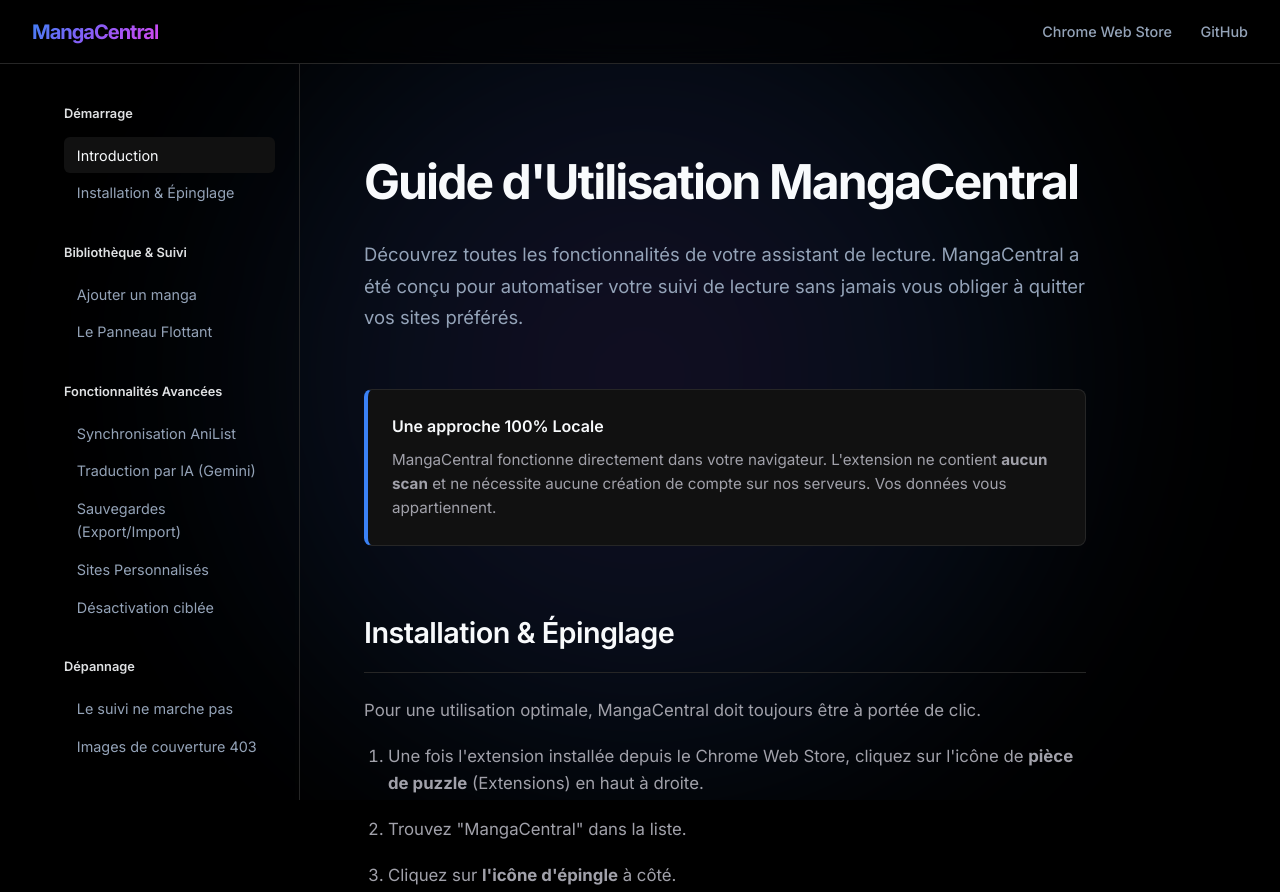
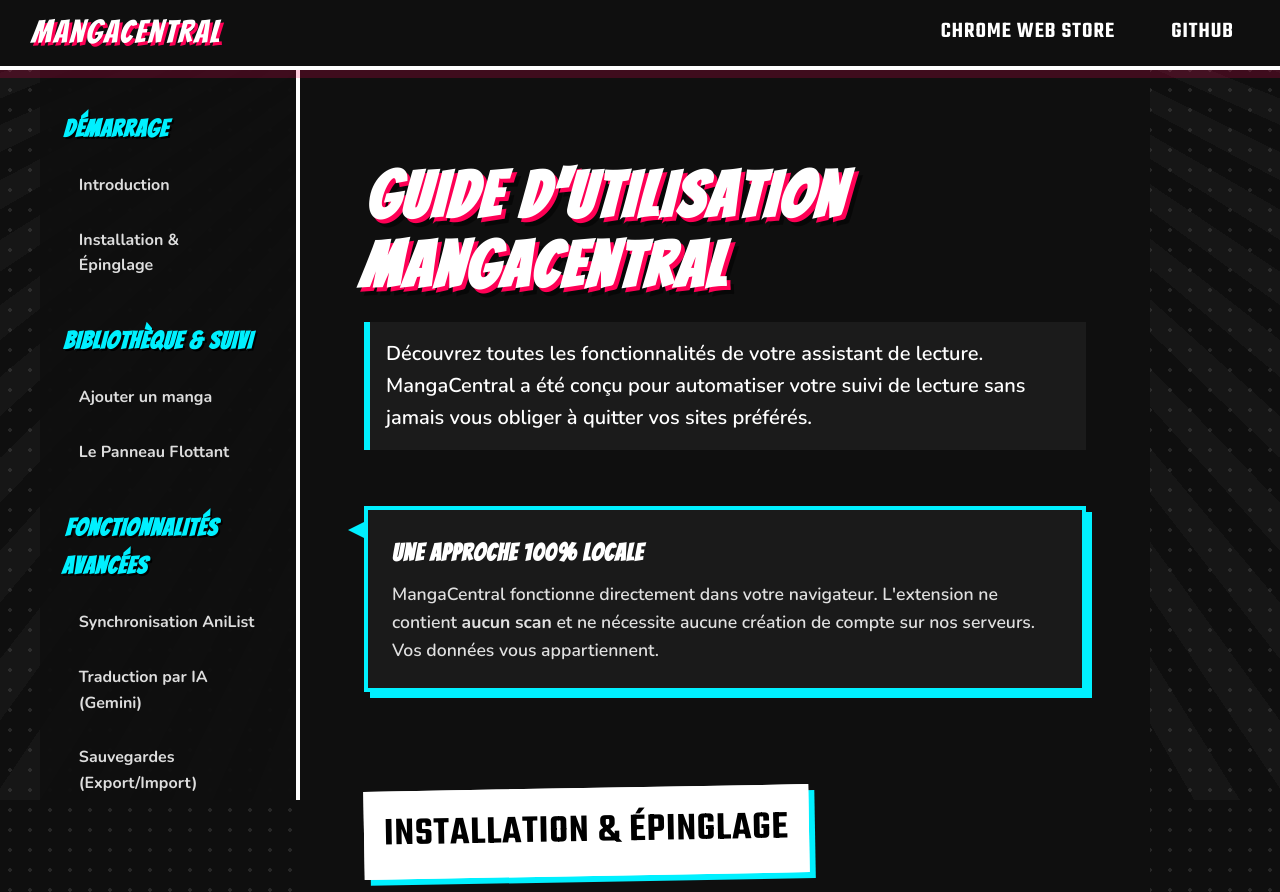
Before and after one commit to diaganaseydi011-prog/manga-central, a browser extension: page docs/index.html in a window 1280 px wide. Shown: the top 892 px of the page. Drawn offline with nearby package versions, Linux system fonts and the light colour scheme.

Commit message:
docs: redesign complet style manga/anime (trames, speedlines, panneaux)

```diff
--- a/docs/index.html
+++ b/docs/index.html
@@ -9,29 +9,27 @@
   <link rel="preconnect" href="https://fonts.googleapis.com">
   <link rel="preconnect" href="https://fonts.gstatic.com" crossorigin>
   <link href="https://fonts.googleapis.com/css2?family=Inter:wght@300;400;500;600;700&family=Orbitron:wght@600;700&display=swap" rel="stylesheet">
+  <link href="https://fonts.googleapis.com/css2?family=Bangers&family=Nunito:wght@400;600;700&family=Teko:wght@600&display=swap" rel="stylesheet">
   <style>
     :root {
-      --bg-base: #000000;
-      --bg-surface: #111111;
-      --bg-glass: rgba(17, 17, 17, 0.5);
-      --bg-glass-hover: rgba(30, 30, 30, 0.7);
-      --border-color: #262626;
-      --accent-gradient: linear-gradient(135deg, #3b82f6, #8b5cf6, #d946ef);
-      --accent: #8b5cf6;
-      --text-main: #f8fafc;
-      --text-muted: #94a3b8;
-      --danger: #ef4444;
-      --warning: #f59e0b;
-      --success: #10b981;
-      --radius: 12px;
-      --font-main: 'Inter', system-ui, -apple-system, sans-serif;
+      --bg-base: #0f0f0f;
+      --bg-panel: #1a1a1a;
+      --manga-border: 4px solid #ffffff;
+      --accent: #ff0055; /* Vibrant anime red/pink */
+      --accent-secondary: #00f0ff;
+      --text-main: #ffffff;
+      --text-muted: #aaaaaa;
+      --radius: 0px; /* Sharp corners for manga panels */
+      --font-text: 'Nunito', sans-serif;
+      --font-title: 'Bangers', cursive;
+      --font-sub: 'Teko', sans-serif;
     }
 
     * { box-sizing: border-box; }
     html { scroll-behavior: smooth; }
     body {
       margin: 0;
-      font-family: var(--font-main);
+      font-family: var(--font-text);
       background-color: var(--bg-base);
       color: var(--text-main);
       line-height: 1.6;
@@ -39,54 +37,42 @@
       flex-direction: column;
       min-height: 100vh;
       overflow-x: hidden;
-      -webkit-font-smoothing: antialiased;
+      /* Halftone dot pattern (Trame Manga) */
+      background-image: radial-gradient(rgba(255, 255, 255, 0.1) 2px, transparent 2px);
+      background-size: 20px 20px;
     }
 
-    /* Elegant Animated Background */
+    /* Speed lines overlay at the top */
     .bg-anim {
       position: fixed;
       top: 0; left: 0; width: 100vw; height: 100vh;
       z-index: -2;
-      background: var(--bg-base);
-      overflow: hidden;
-    }
-
-    .bg-anim::after {
-      content: '';
-      position: absolute;
-      top: -20%; left: 50%;
-      width: 80vw; height: 80vw;
-      transform: translateX(-50%);
-      background: radial-gradient(circle, rgba(139, 92, 246, 0.15) 0%, rgba(59, 130, 246, 0.1) 40%, transparent 70%);
-      filter: blur(80px);
-      animation: breathe 15s ease-in-out infinite alternate;
-      border-radius: 50%;
-    }
-
-    @keyframes breathe {
-      0% { transform: translateX(-50%) scale(1) translateY(0); }
-      100% { transform: translateX(-50%) scale(1.1) translateY(5%); }
+      pointer-events: none;
+      background: repeating-conic-gradient(
+        from 0deg at 50% -20%,
+        rgba(255, 255, 255, 0.03) 0deg 2deg,
+        transparent 2deg 4deg
+      );
     }
 
     /* Scrollbar */
-    ::-webkit-scrollbar { width: 8px; }
-    ::-webkit-scrollbar-track { background: transparent; }
-    ::-webkit-scrollbar-thumb { background: var(--border-color); border-radius: 4px; }
-    ::-webkit-scrollbar-thumb:hover { background: #404040; }
+    ::-webkit-scrollbar { width: 12px; }
+    ::-webkit-scrollbar-track { background: var(--bg-base); border-left: 2px solid #333; }
+    ::-webkit-scrollbar-thumb { background: #fff; border: 2px solid var(--bg-base); }
+    ::-webkit-scrollbar-thumb:hover { background: var(--accent); }
 
     /* Header */
     header {
       position: fixed;
-      top: 0; width: 100%; height: 64px;
-      background: rgba(0, 0, 0, 0.6);
-      backdrop-filter: blur(12px);
-      -webkit-backdrop-filter: blur(12px);
-      border-bottom: 1px solid var(--border-color);
+      top: 0; width: 100%; height: 70px;
+      background: var(--bg-base);
+      border-bottom: var(--manga-border);
       z-index: 100;
       display: flex;
       align-items: center;
       padding: 0 2rem;
       justify-content: space-between;
+      box-shadow: 0 8px 0px rgba(255, 0, 85, 0.2);
     }
 
     .brand {
@@ -98,31 +84,39 @@
     }
 
     .logo {
-      font-weight: 700;
-      font-size: 20px;
-      letter-spacing: -0.05em;
-      background: var(--accent-gradient);
-      -webkit-background-clip: text;
-      -webkit-text-fill-color: transparent;
+      font-family: var(--font-title);
+      font-size: 32px;
+      letter-spacing: 2px;
+      color: var(--text-main);
+      text-shadow: 3px 3px 0px var(--accent);
+      transform: skewX(-5deg);
     }
 
     .header-links a {
-      color: var(--text-muted);
+      color: var(--text-main);
       text-decoration: none;
-      font-size: 0.9rem;
-      font-weight: 500;
+      font-family: var(--font-sub);
+      font-size: 1.4rem;
+      letter-spacing: 1px;
       margin-left: 1.5rem;
-      transition: color 0.2s;
+      padding: 4px 12px;
+      border: 2px solid transparent;
+      transition: all 0.2s;
+      text-transform: uppercase;
     }
     .header-links a:hover {
-      color: var(--text-main);
+      background: var(--accent);
+      color: #fff;
+      border: 2px solid #fff;
+      transform: translateY(-2px) rotate(-2deg);
+      box-shadow: 4px 4px 0px #fff;
     }
 
     /* Layout */
     .layout {
       display: flex;
       max-width: 1200px;
-      margin: 64px auto 0;
+      margin: 70px auto 0;
       width: 100%;
       flex: 1;
     }
@@ -131,37 +125,43 @@
     .sidebar {
       width: 260px;
       position: fixed;
-      top: 64px;
-      height: calc(100vh - 64px);
+      top: 70px;
+      height: calc(100vh - 70px);
       overflow-y: auto;
       padding: 2.5rem 1.5rem;
-      border-right: 1px solid var(--border-color);
-      background: rgba(0,0,0,0.2);
+      border-right: var(--manga-border);
+      background: rgba(15, 15, 15, 0.95);
     }
 
     .sidebar h4 {
-      font-size: 0.8rem;
-      font-weight: 600;
-      color: var(--text-main);
+      font-family: var(--font-title);
+      font-size: 1.5rem;
+      color: var(--accent-secondary);
       margin: 2rem 0 0.8rem 0;
-      opacity: 0.9;
+      letter-spacing: 1px;
+      text-shadow: 2px 2px 0px #000;
+      transform: skewX(-5deg);
     }
     .sidebar h4:first-child { margin-top: 0; }
 
     .sidebar a {
       display: block;
-      color: var(--text-muted);
+      color: #ddd;
       text-decoration: none;
-      font-size: 0.9rem;
-      padding: 0.4rem 0.8rem;
-      border-radius: 6px;
-      margin-bottom: 2px;
-      transition: all 0.2s;
+      font-size: 1rem;
+      font-weight: 700;
+      padding: 0.6rem 0.8rem;
+      margin-bottom: 6px;
+      border: 2px solid transparent;
+      transition: all 0.1s;
     }
 
     .sidebar a:hover, .sidebar a.active {
-      background: var(--bg-surface);
-      color: var(--text-main);
+      background: #fff;
+      color: #000;
+      border: 2px solid #fff;
+      transform: translateX(5px);
+      box-shadow: -4px 4px 0px var(--accent);
     }
 
     /* Main Content */
@@ -170,91 +170,163 @@
       padding: 3rem 4rem;
       max-width: 850px;
       width: 100%;
+      background: var(--bg-base); /* Obscure dots behind text */
     }
 
     h1 {
-      font-size: 3rem;
-      font-weight: 700;
-      letter-spacing: -0.04em;
+      font-family: var(--font-title);
+      font-size: 4rem;
+      letter-spacing: 3px;
       margin-bottom: 1rem;
-      color: var(--text-main);
+      color: #fff;
+      text-shadow: 4px 4px 0px var(--accent), 8px 8px 0px rgba(0,0,0,0.5);
+      transform: skewX(-5deg);
+      line-height: 1.1;
     }
-    .lead { font-size: 1.15rem; color: var(--text-muted); margin-bottom: 3.5rem; line-height: 1.7; }
+    .lead {
+      font-size: 1.25rem;
+      color: #fff;
+      margin-bottom: 3.5rem;
+      font-weight: 600;
+      border-left: 6px solid var(--accent-secondary);
+      padding-left: 1rem;
+      background: rgba(255, 255, 255, 0.05);
+      padding: 1rem;
+    }
 
     h2 {
-      font-size: 1.8rem;
-      font-weight: 600;
-      letter-spacing: -0.02em;
+      font-family: var(--font-sub);
+      font-size: 2.5rem;
+      text-transform: uppercase;
+      letter-spacing: 1px;
       margin: 4rem 0 1.5rem;
-      padding-bottom: 1rem;
-      border-bottom: 1px solid var(--border-color);
-      color: var(--text-main);
+      padding: 0.5rem 1rem;
+      background: #fff;
+      color: #000;
+      border: var(--manga-border);
+      box-shadow: 6px 6px 0px var(--accent-secondary);
+      display: inline-block;
+      transform: rotate(-1deg);
     }
 
     h3 {
-      font-size: 1.25rem;
-      font-weight: 600;
+      font-family: var(--font-sub);
+      font-size: 1.8rem;
       margin: 2.5rem 0 1rem;
-      color: var(--text-main);
+      color: var(--accent-secondary);
+      text-transform: uppercase;
+      border-bottom: 2px dashed #fff;
+      padding-bottom: 5px;
     }
 
-    p, li { margin-bottom: 1.2rem; font-size: 1.05rem; color: #a1a1aa; }
+    p, li { margin-bottom: 1.2rem; font-size: 1.1rem; color: #e0e0e0; font-weight: 600; }
     ul, ol { padding-left: 1.5rem; margin-bottom: 1.5rem; }
 
-    /* Modern Cards */
+    /* Manga Panel Cards */
     .card {
-      background: var(--bg-surface);
-      border: 1px solid var(--border-color);
-      border-radius: var(--radius);
+      background: var(--bg-panel);
+      border: var(--manga-border);
       padding: 2rem;
-      margin: 1.5rem 0;
-      transition: border-color 0.3s;
-    }
-    .card:hover {
-      border-color: #404040;
+      margin: 2.5rem 0;
+      position: relative;
+      box-shadow: 8px 8px 0px rgba(255,255,255,0.2);
+      transition: transform 0.2s;
     }
 
-    .card h4 { margin-top: 0; color: var(--text-main); font-size: 1.1rem; font-weight: 600; }
+    /* Panel dividing lines effect */
+    .card::before {
+      content: '';
+      position: absolute;
+      top: -10px; left: -10px;
+      width: 30px; height: 30px;
+      border-top: 4px solid var(--accent);
+      border-left: 4px solid var(--accent);
+    }
+    .card::after {
+      content: '';
+      position: absolute;
+      bottom: -10px; right: -10px;
+      width: 30px; height: 30px;
+      border-bottom: 4px solid var(--accent);
+      border-right: 4px solid var(--accent);
+    }
 
-    /* Alert Boxes */
+    .card:hover {
+      transform: scale(1.02);
+      box-shadow: 12px 12px 0px var(--accent);
+    }
+
+    .card h4 {
+      margin-top: 0;
+      font-family: var(--font-sub);
+      font-size: 1.8rem;
+      color: var(--accent-secondary);
+      text-transform: uppercase;
+    }
+
+    /* Alert Boxes as Action Bubbles */
     .alert {
       padding: 1.5rem;
-      border-radius: 8px;
       margin: 2rem 0;
-      background: var(--bg-surface);
-      border: 1px solid var(--border-color);
-      border-left: 4px solid;
+      background: var(--bg-panel);
+      border: var(--manga-border);
+      box-shadow: 6px 6px 0px #fff;
+      position: relative;
     }
 
-    .alert-info { border-left-color: #3b82f6; }
-    .alert-warning { border-left-color: var(--warning); }
-    .alert-danger { border-left-color: var(--danger); }
-    .alert-success { border-left-color: var(--success); }
+    .alert::before {
+      /* Speech bubble tail */
+      content: '';
+      position: absolute;
+      top: 10px; left: -20px;
+      border-width: 10px 20px 10px 0;
+      border-style: solid;
+      border-color: transparent #fff transparent transparent;
+    }
 
-    .alert h4 { margin: 0 0 0.5rem 0; font-size: 1rem; color: var(--text-main); font-weight: 600; }
-    .alert p { margin: 0; font-size: 0.95rem; }
+    .alert-info { box-shadow: 6px 6px 0px var(--accent-secondary); border-color: var(--accent-secondary); }
+    .alert-info::before { border-color: transparent var(--accent-secondary) transparent transparent; }
+
+    .alert-warning { box-shadow: 6px 6px 0px #ffea00; border-color: #ffea00; }
+    .alert-warning::before { border-color: transparent #ffea00 transparent transparent; }
+
+    .alert-danger { box-shadow: 6px 6px 0px var(--accent); border-color: var(--accent); }
+    .alert-danger::before { border-color: transparent var(--accent) transparent transparent; }
+
+    .alert-success { box-shadow: 6px 6px 0px #00ffaa; border-color: #00ffaa; }
+    .alert-success::before { border-color: transparent #00ffaa transparent transparent; }
+
+    .alert h4 {
+      margin: 0 0 0.5rem 0;
+      font-family: var(--font-title);
+      font-size: 1.5rem;
+      letter-spacing: 1px;
+    }
+    .alert p { margin: 0; }
 
     /* Code blocks */
     code {
-      background: #18181b;
-      padding: 0.2rem 0.4rem;
-      border-radius: 4px;
-      font-family: ui-monospace, SFMono-Regular, Menlo, Monaco, Consolas, monospace;
-      color: #e4e4e7;
-      font-size: 0.9em;
-      border: 1px solid var(--border-color);
+      background: #000;
+      padding: 0.2rem 0.5rem;
+      font-family: monospace;
+      color: #fff;
+      font-size: 1em;
+      border: 2px solid #fff;
+      font-weight: bold;
     }
 
     /* Buttons inside text */
     .btn-inline {
       display: inline-block;
-      background: var(--bg-surface);
-      color: var(--text-main);
-      padding: 2px 8px;
-      border-radius: 6px;
-      border: 1px solid var(--border-color);
-      font-size: 0.9em;
-      font-weight: 500;
+      background: #fff;
+      color: #000;
+      padding: 2px 10px;
+      border: 2px solid #000;
+      font-family: var(--font-sub);
+      font-size: 1.2rem;
+      text-transform: uppercase;
+      box-shadow: 2px 2px 0px var(--accent);
+      transform: rotate(-2deg);
     }
 
     /* Responsive */
```
